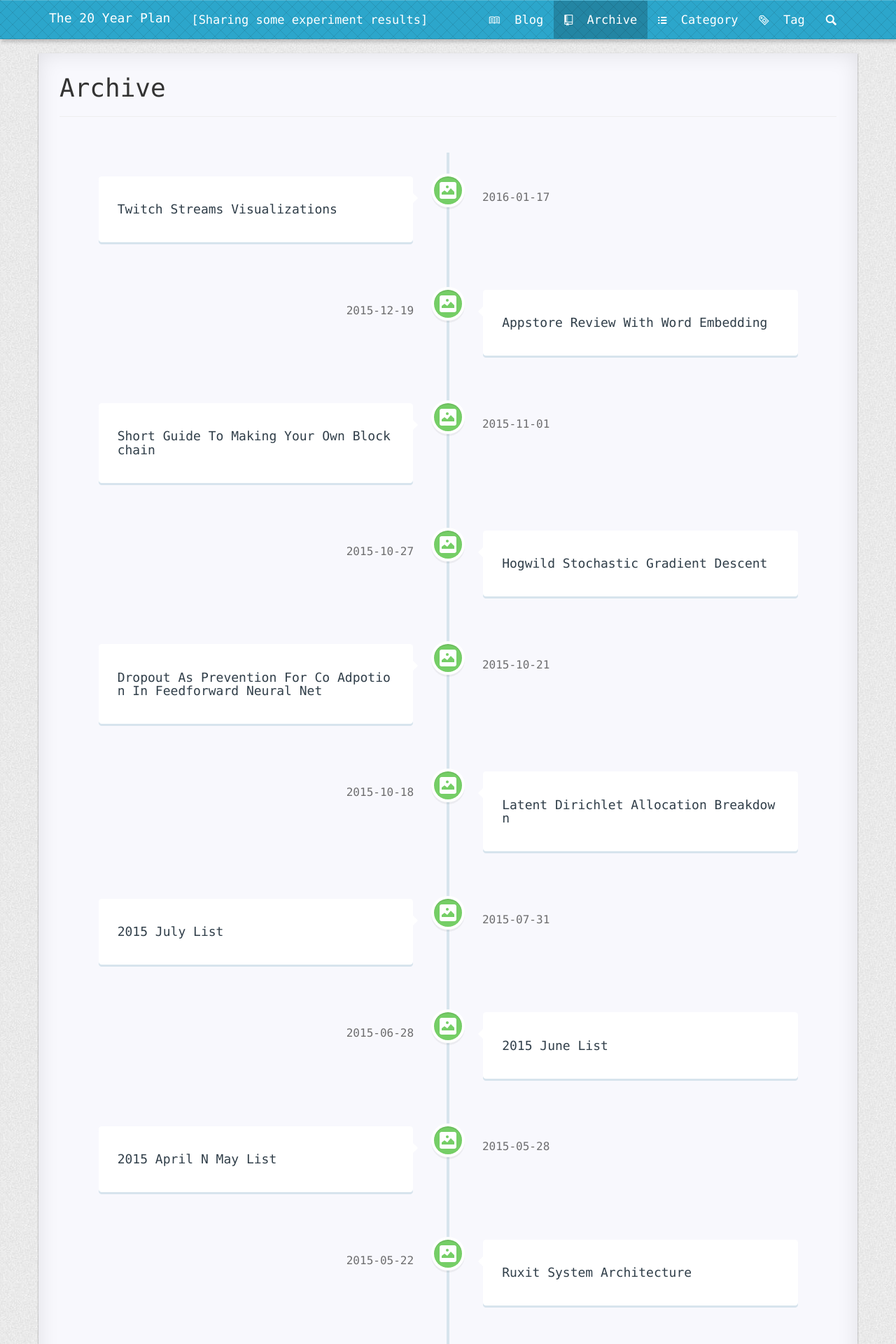
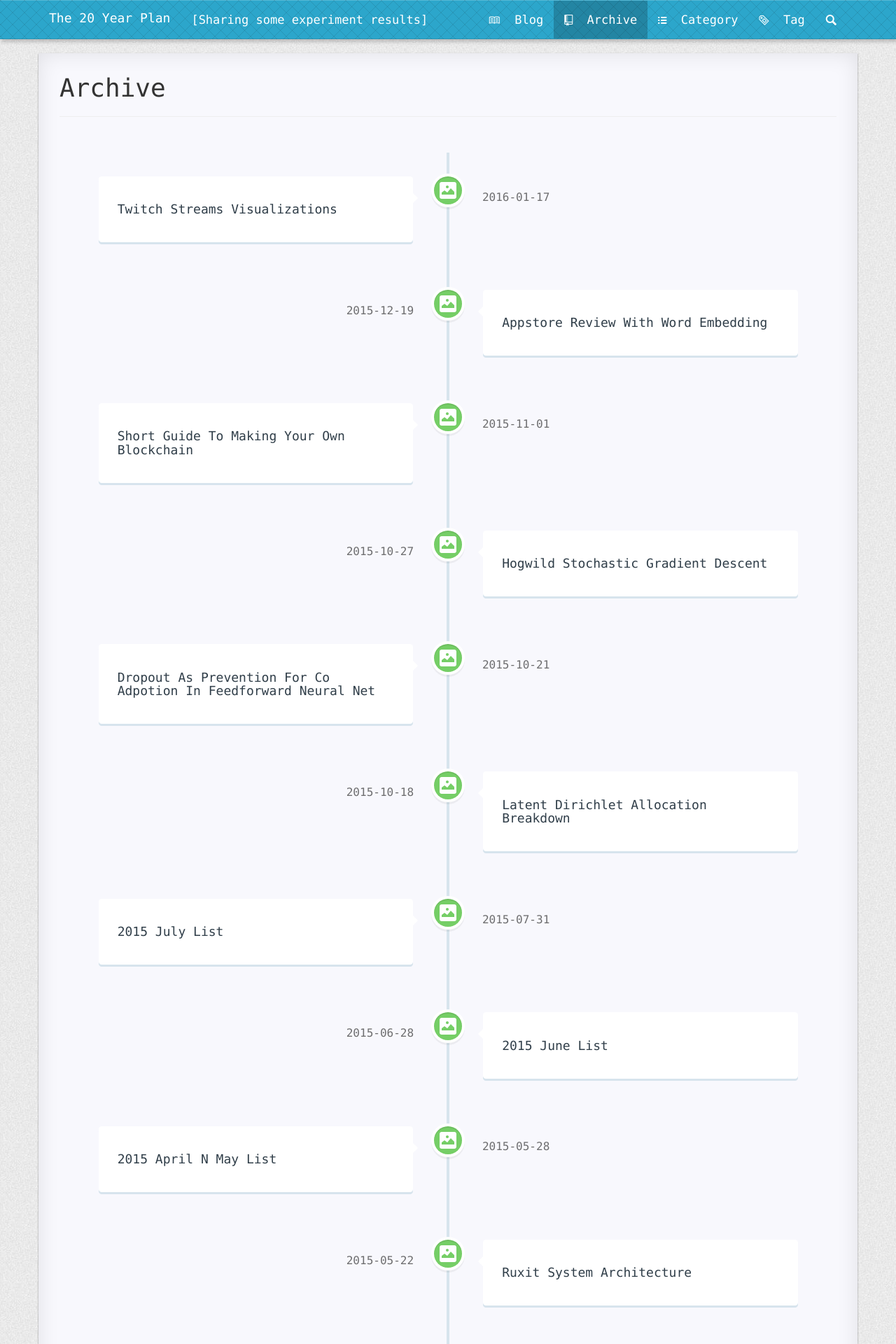
Before and after one commit to jxieeducation/jxieeducation.github.io, a Jekyll site: the page built from pages/1archive.html, in a window 1280 px wide. Shown: the top 1920 px of the page at 70% size. Built offline with Jekyll 4.4.1, drawn with Linux system fonts in a browser that asks for light colours; nearby versions of some CDN libraries; Markdown is read by kramdown in place of the engine named in the settings; comment, search, counter and statistics services are not loaded.

Commit message:
changed word wrap

```diff
--- a/static/css/post.css
+++ b/static/css/post.css
@@ -1,3 +1,6 @@
+p{
+    word-break: normal;
+}
 .post table{
     border-top:2px solid #777;
     border-bottom: 2px solid #777;
--- a/static/css/style.css
+++ b/static/css/style.css
@@ -135,7 +135,7 @@ a:active {text-decoration: none}	/* 选定的链接 */
 }
 
 .sheet{
-    word-break: break-all;
+    word-break: normal;
 	background-color:#f8f8fd;
 	-webkit-box-shadow: 0 1px 2px rgba(0,0,0,0.4),0 0 30px rgba(10,10,0,0.1) inset;
 	-moz-box-shadow: 0 1px 2px rgba(0,0,0,0.4),0 0 30px rgba(10,10,0,0.1) inset;
@@ -197,7 +197,7 @@ a:active {text-decoration: none}	/* 选定的链接 */
 
 .word-keep{
     display: inline-block;
-    word-break: keep-all;
+    word-break: normal;
 }
 
 .rectangle{
```
Also changed, not shown: 1 other file.
